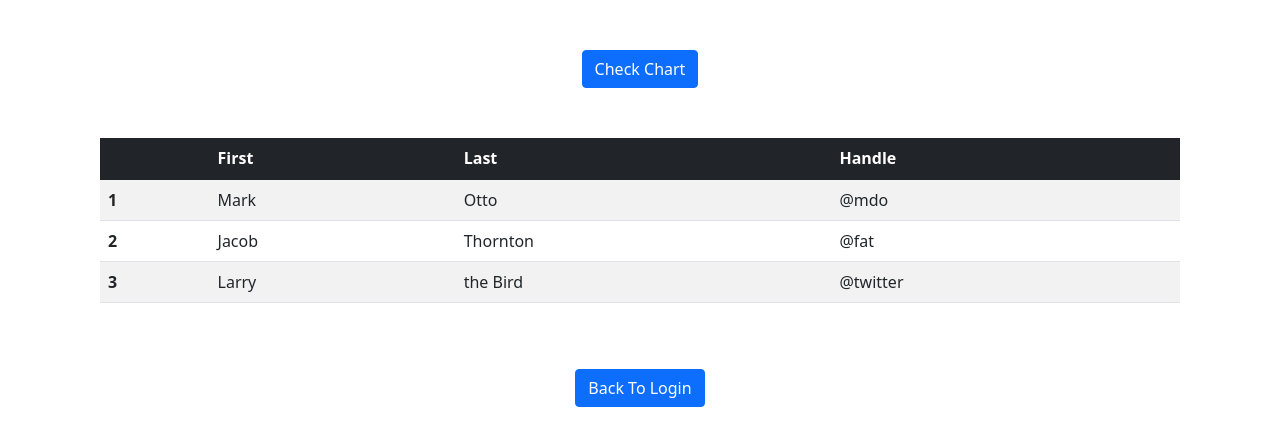
After one commit to 2021-IF-PemrogramanWeb/studi-kasus-1-oni4hmad, a PHP site: page /table.html in a window 1280 px wide. The commit adds this page. Shown: the top 446 px of the page. Run offline with PHP 8.4, Linux system fonts and the light colour scheme.

Commit message:
mission 10, 11, 12

```diff
--- a/index.html
+++ b/index.html
@@ -35,12 +35,12 @@
                 <form method="post" action="./php/login.php">
                     <div class="mb-3">
                         <label for="exampleInputEmail1" class="form-label">Email address</label>
-                        <input type="email" class="form-control" id="exampleInputEmail1" aria-describedby="emailHelp" name="email">
+                        <input type="email" class="form-control" id="exampleInputEmail1" aria-describedby="emailHelp" name="email" value="oni@oni.com">
                         <!-- <div id="emailHelp" class="form-text">We'll never share your email with anyone else.</div> -->
                     </div>
                     <div class="mb-3">
                         <label for="exampleInputPassword1" class="form-label">Password</label>
-                        <input type="password" class="form-control" id="exampleInputPassword1" name="password">
+                        <input type="password" class="form-control" id="exampleInputPassword1" name="password" value="oni">
                     </div>
                     <!-- <div class="mb-3 form-check">
                         <input type="checkbox" class="form-check-input" id="exampleCheck1">
--- /dev/null
+++ b/table.html
@@ -0,0 +1,75 @@
+<!DOCTYPE html>
+<html lang="en">
+<head>
+    <meta charset="UTF-8">
+    <meta http-equiv="X-UA-Compatible" content="IE=edge">
+    <meta name="viewport" content="width=device-width, initial-scale=1.0">
+    <title>Table Responsive</title>
+    <link href="https://cdn.jsdelivr.net/npm/bootstrap@5.1.3/dist/css/bootstrap.min.css" rel="stylesheet"
+        integrity="sha384-1BmE4kWBq78iYhFldvKuhfTAU6auU8tT94WrHftjDbrCEXSU1oBoqyl2QvZ6jIW3" crossorigin="anonymous">
+    <style>
+        #myButton {
+            padding-top: 50px;
+        }
+        #table {
+            padding-top: 50px;
+            padding-left: 100px;
+            padding-right: 100px;
+        }
+    </style>
+</head>
+
+<body>
+    <div id="myButton" class="container">
+        <div class="row">
+            <div class="col text-center">
+                <button onclick="window.location.href='./chart.html'" type="button"
+                    class="btn btn-primary">Check Chart</button>
+            </div>
+        </div>
+    </div>
+
+    <div id="table">
+        <table class="table table-striped">
+            <thead class="table-dark">
+            <tr>
+                <th scope="col"></th>
+                <th scope="col">First</th>
+                <th scope="col">Last</th>
+                <th scope="col">Handle</th>
+            </tr>
+            </thead>
+            <tbody>
+            <tr>
+                <th scope="row">1</th>
+                <td>Mark</td>
+                <td>Otto</td>
+                <td>@mdo</td>
+            </tr>
+            <tr>
+                <th scope="row">2</th>
+                <td>Jacob</td>
+                <td>Thornton</td>
+                <td>@fat</td>
+            </tr>
+            <tr>
+                <th scope="row">3</th>
+                <td>Larry</td>
+                <td>the Bird</td>
+                <td>@twitter</td>
+            </tr>
+            </tbody>
+        </table>
+    </div>
+
+
+    <div id="myButton" class="container">
+        <div class="row">
+            <div class="col text-center">
+                <button onclick="window.location.href='./index.html'" type="button"
+                    class="btn btn-primary">Back To Login</button>
+            </div>
+        </div>
+    </div>
+</body>
+</html>
```
Also changed, not shown: chart.html (added, +95 -0 lines), php/includes/dbh.inc.php (added, +8 -0 lines), php/login.php (+29 -1 lines), sql/backup.sql (added, +10 -0 lines).
